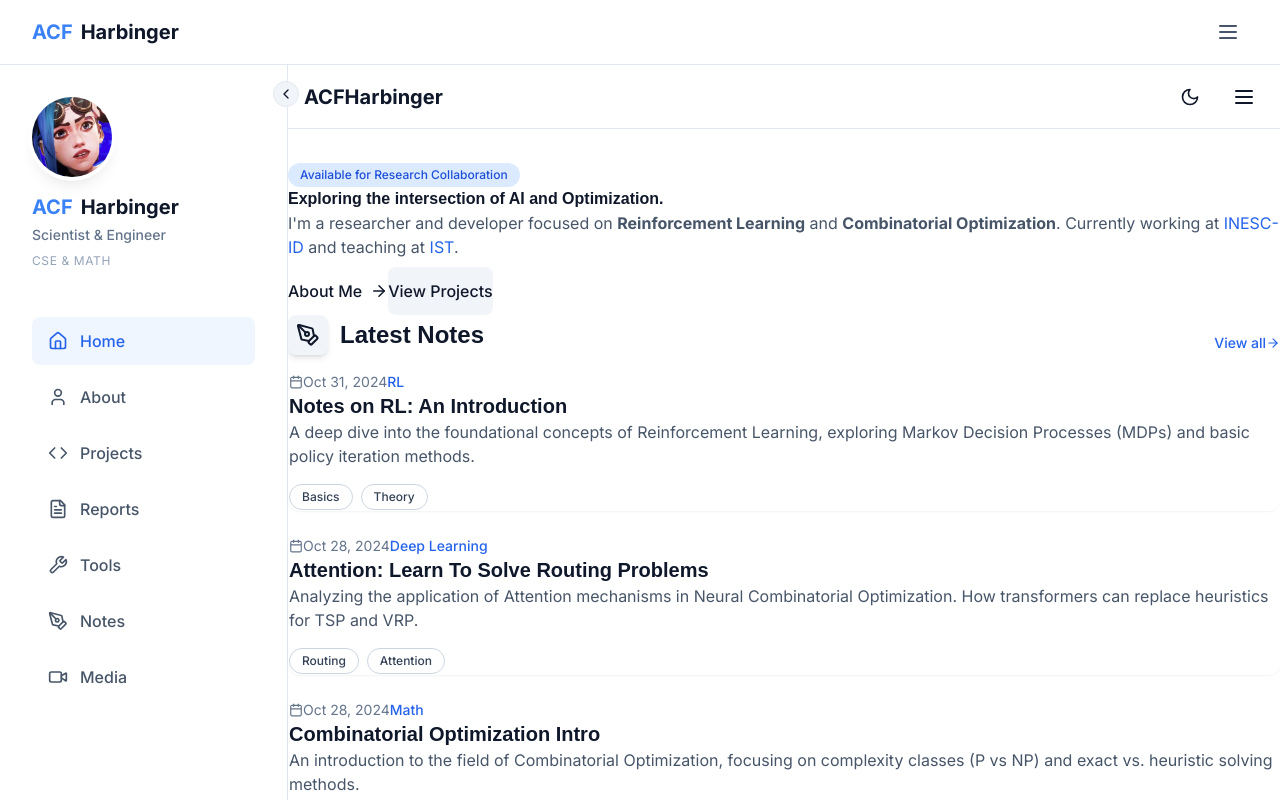
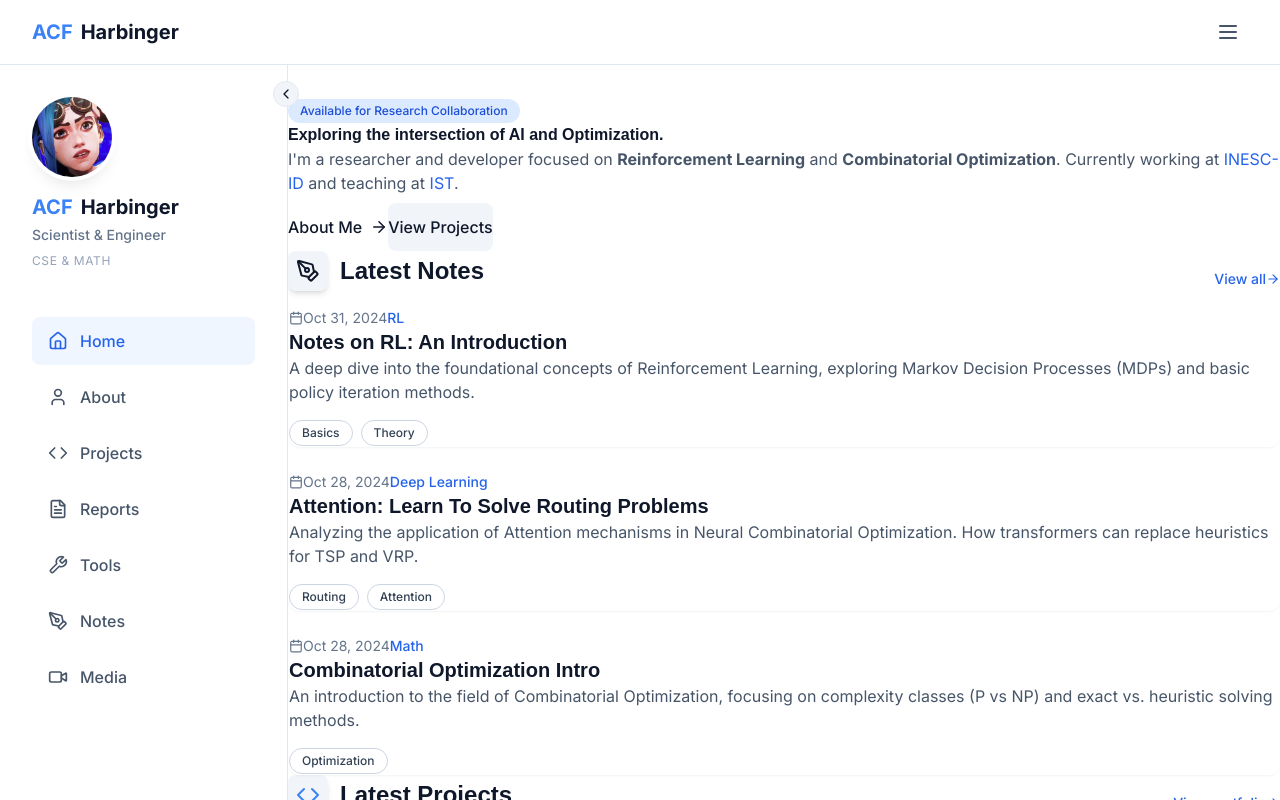
Before and after one commit to fafpinheiro/github-pages, a Next.js app: page / in a window 1280 px wide. Shown: the top 800 px of the page. Built offline with nearby package versions, Linux system fonts and the light colour scheme.

Commit message:
Removed duplicated header

```diff
--- a/app/ClientLayoutWrapper.tsx
+++ b/app/ClientLayoutWrapper.tsx
@@ -1,6 +1,7 @@
 'use client';
 
 import React, { useState, useEffect } from 'react';
+// IMPORT FIX: Added 'X' to imports
 import { Menu, X, Moon, Sun } from 'lucide-react';
 import { usePathname } from 'next/navigation';
 import Sidebar from '../src/components/layout/Sidebar';
@@ -105,34 +106,6 @@ const ClientLayoutWrapper: React.FC<ClientLayoutWrapperProps> = ({ children }) =
 
         {/* Main Content Area */}
         <div className="flex-1">
-            {/* Mobile Header/Menu Control (Visible on small screens, hidden on large screens) */}
-            <header className="lg:hidden fixed top-0 left-0 right-0 z-30 flex justify-between items-center h-16 p-4 border-b border-slate-200 dark:border-slate-800 bg-white/90 dark:bg-slate-900/90 backdrop-blur-sm">
-
-                {/* Logo/Title Placeholder */}
-                <span className="font-bold text-xl text-slate-900 dark:text-white">ACFHarbinger</span>
-
-                {/* Mobile Menu & Theme Controls */}
-                <div className="flex items-center space-x-4">
-                    {/* Theme Toggle Button */}
-                    <button
-                        onClick={toggleTheme}
-                        className="p-2 hover:text-yellow-500 transition-colors"
-                        aria-label="Toggle Dark Mode"
-                    >
-                        {darkMode ? <Sun size={20} /> : <Moon size={20} />}
-                    </button>
-
-                    {/* Menu Button */}
-                    <button
-                        onClick={toggleMenu}
-                        className="p-2 text-slate-800 dark:text-slate-200 hover:text-slate-900 dark:hover:text-white transition-colors"
-                        aria-label="Open menu"
-                    >
-                        {mobileMenuOpen ? <X size={24} /> : <Menu size={24} />}
-                    </button>
-                </div>
-            </header>
-
             {/* Main Content Area */}
             {/* The pt-20 handles the space for the sticky mobile header */}
             <main className="flex-1 p-6 lg:p-12 w-full max-w-4xl mx-auto pt-20 lg:pt-12">
```
